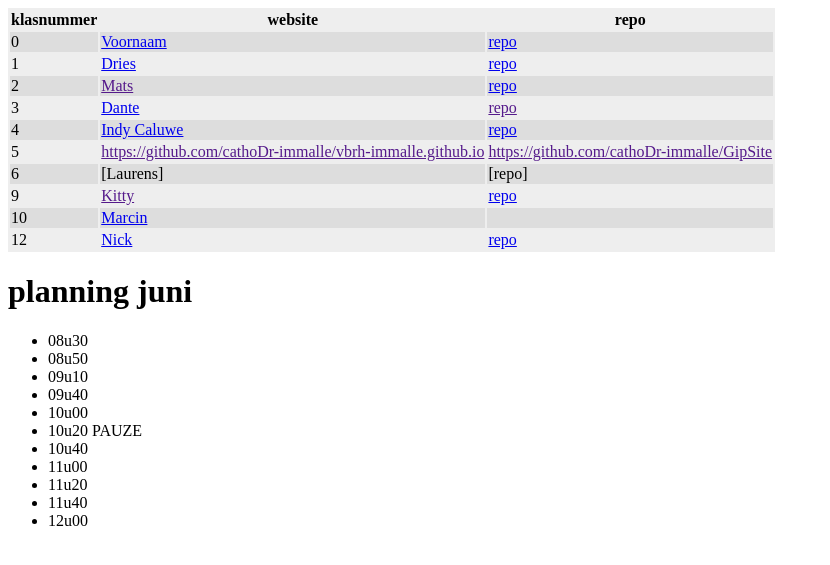
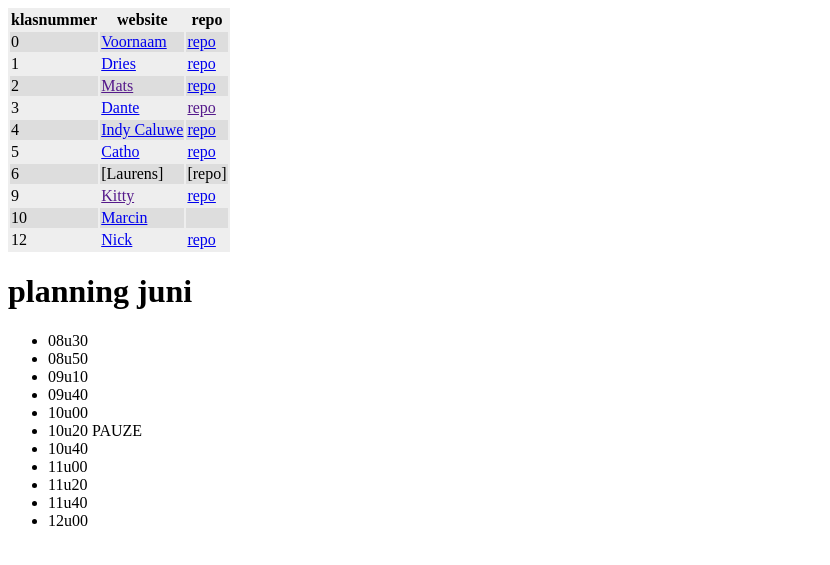
Before and after one commit to vbrh-immalle/vbrh-immalle.github.io, a Jekyll site: the page built from GIPWebsites2018-2019/index.md, in a window 1280 px wide. Shown: the top 565 px of the page, without its empty margins (0-830 px from the left). Built offline with Jekyll 4.4.1, drawn with Linux system fonts in a browser that asks for light colours; some web fonts are replaced.

Commit message:
site added

```diff
--- a/GIPWebsites2018-2019/index.md
+++ b/GIPWebsites2018-2019/index.md
@@ -10,7 +10,7 @@ title: GIP Websites 2016-2017
 | 2 | [Mats]() | [repo](https://github.com/MatsB-immalle/GipSite) |
 | 3 | [Dante](http://DanteB-immalle.github.io/) | [repo]() |
 | 4 | [Indy Caluwe](https://github.com/indyc-immalle) |[repo](https://github.com/indyc-immalle/indyc-immalle.github.io)|
-| 5 | [https://github.com/cathoDr-immalle/vbrh-immalle.github.io]() | [https://github.com/cathoDr-immalle/GipSite]() |
+| 5 | [Catho](https://github.com/cathoDr-immalle/vbrh-immalle.github.io) | [repo](https://github.com/cathoDr-immalle/GipSite) |
 | 6 | [Laurens] | [repo] |
 | 9 | [Kitty]() | [repo](https://github.com/KittyJ-Immalle/GIPSite) |
 |10 | [Marcin](http://MarcinK-immalle.github.io/) |
```
